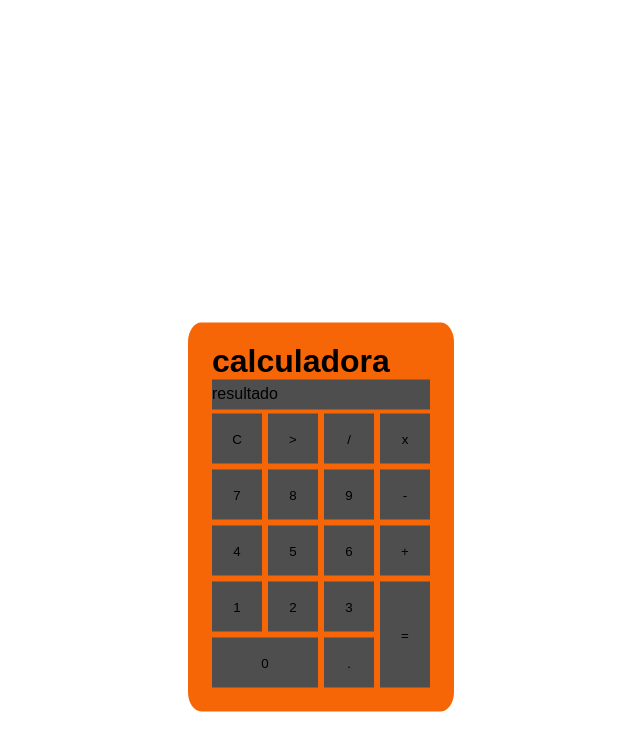
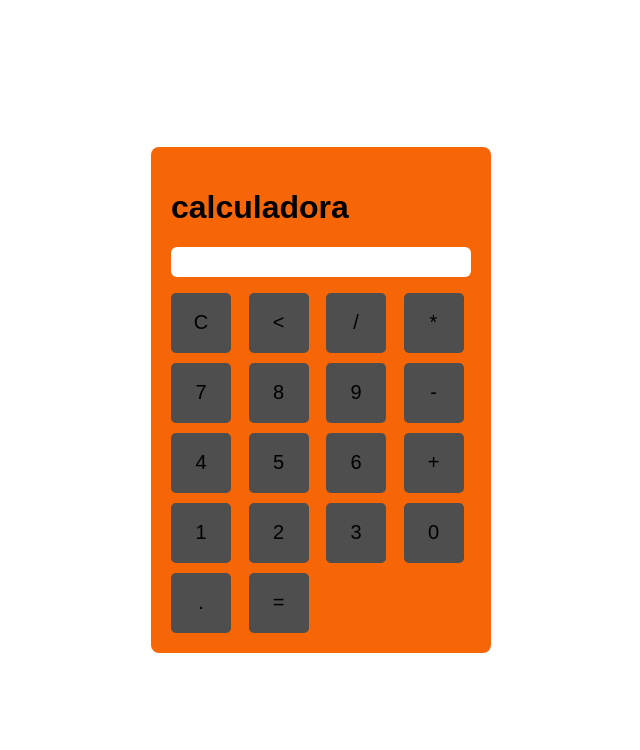
Before and after one commit to HenriqueDev025/Calculadora-1.0, a plain HTML site: page index.html in a window 1280 px wide. Shown: the whole page, without its empty margins (319-959 px from the left). Drawn offline with Linux system fonts and the light colour scheme.

Commit message:
Reinicio

```diff
--- /dev/null
+++ b/Apk/apk.js
@@ -0,0 +1,26 @@
+function insert(num)
+{
+    var numero = document.getElementById('resultado').innerHTML;
+    document.getElementById('resultado').innerHTML = numero + num
+}
+function clean(){
+    document.getElementById('resultado').innerHTML = ""
+}
+function back()
+{
+    var resultado = document.getElementById('resultado').innerHTML;
+    document.getElementById('resultado').innerHTML = resultado.substring(0, resultado.length -1);
+}
+function calcular()
+{
+   var resultado = document.getElementById('resultado').innerHTML;
+   if(resultado)
+   {
+    document.getElementById('resultado').innerHTML = eval(resultado)
+   }
+   else
+   {
+    document.getElementById('resultado').innerHTML = " Nada..."
+   }
+
+}
--- /dev/null
+++ b/css/style.css
@@ -0,0 +1,47 @@
+body{
+
+    display: flex;
+    justify-content: center;
+    align-items: center;
+    height: 100vh;
+    margin: 0;
+    padding: 0;
+    font-family: Arial, Helvetica, sans-serif;
+}
+h1{
+    color: black;
+}
+.calculadora{
+    background-color: rgb(247, 102, 6);
+    width: 300px;
+    border-radius: 8px;
+    padding: 20px;
+}
+#display{
+    width: 100%;
+    height: 30px;
+    box-sizing: border-box;
+    border: none;
+    border-radius: 6px;
+    background-color: rgb(255, 255, 255);
+    text-align: right;
+    margin-bottom: 16px;
+}
+.box-botão{
+    display: grid;
+    grid-template-columns: 1fr 1fr 1fr 1fr;
+    grid-template-rows: 1fr 1fr 1fr 1fr;
+    gap: 10px;
+}
+button{
+   border: none;
+   border-radius: 5px;
+   height: 60px;
+   width: 60px;
+   font-size: 20px;
+   background-color: rgb(78, 78, 78);
+}
+button:hover{
+    background-color: rgb(246, 77, 4);
+    cursor: pointer;
+}
--- a/index.html
+++ b/index.html
@@ -4,47 +4,36 @@
 <head>
     <meta charset="UTF-8">
     <meta name="viewport" content="width=device-width, initial-scale=1.0">
-    <link rel="stylesheet" href="style.css">
+    <link rel="stylesheet" href="./css/style.css">
     <title>Document</title>
 </head>
 
 <body>
-    <div class="fundo">
-        <div class="calculadora">
-            <h1>calculadora</h1>
-            <p id="resultado">resultado</p>
-            <table>
-                <tr>
-                    <td><button class="botão">C</button></td>
-                    <td><button class="botão">></button></td>
-                    <td><button class="botão">/</button></td>
-                    <td><button class="botão">x</button></td>
-                </tr>
-                <tr>
-                    <td><button class="botão">7</button></td>
-                    <td><button class="botão">8</button></td>
-                    <td><button class="botão">9</button></td>
-                    <td><button class="botão">-</button></td>
-                </tr>
-                <tr>
-                    <td><button class="botão">4</button></td>
-                    <td><button class="botão">5</button></td>
-                    <td><button class="botão">6</button></td>
-                    <td><button class="botão">+</button></td>
-                </tr>
-                <tr>
-                    <td><button class="botão">1</button></td>
-                    <td><button class="botão">2</button></td>
-                    <td><button class="botão">3</button></td>
-                    <td rowspan="2"><button class="botão" style="height: 106px;">=</button></td>
-                </tr>
-                <tr>
-                    <td colspan="2"><button class="botão" style="width: 106px;">0</button></td>
-                    <td><button class="botão">.</button></td>
-                </tr>
-            </table>
+    <div class="calculadora">
+        <h1>calculadora</h1>
+        <input type="text" disabled id="display">
+        <div class="box-botão">
+            <button>C</button>
+            <button>&lt</button>
+            <button>/</button>
+            <button>*</button>
+            <button>7</button>
+            <button>8</button>
+            <button>9</button>
+            <button>-</button>
+            <button>4</button>
+            <button>5</button>
+            <button>6</button>
+            <button>+</button>
+            <button>1</button>
+            <button>2</button>
+            <button>3</button>
+            <button>0</button>
+            <button>.</button>
+            <button>=</button>
         </div>
     </div>
+    <script src="./Apk/apk.js"></script>
 </body>
 
 </html>
```
